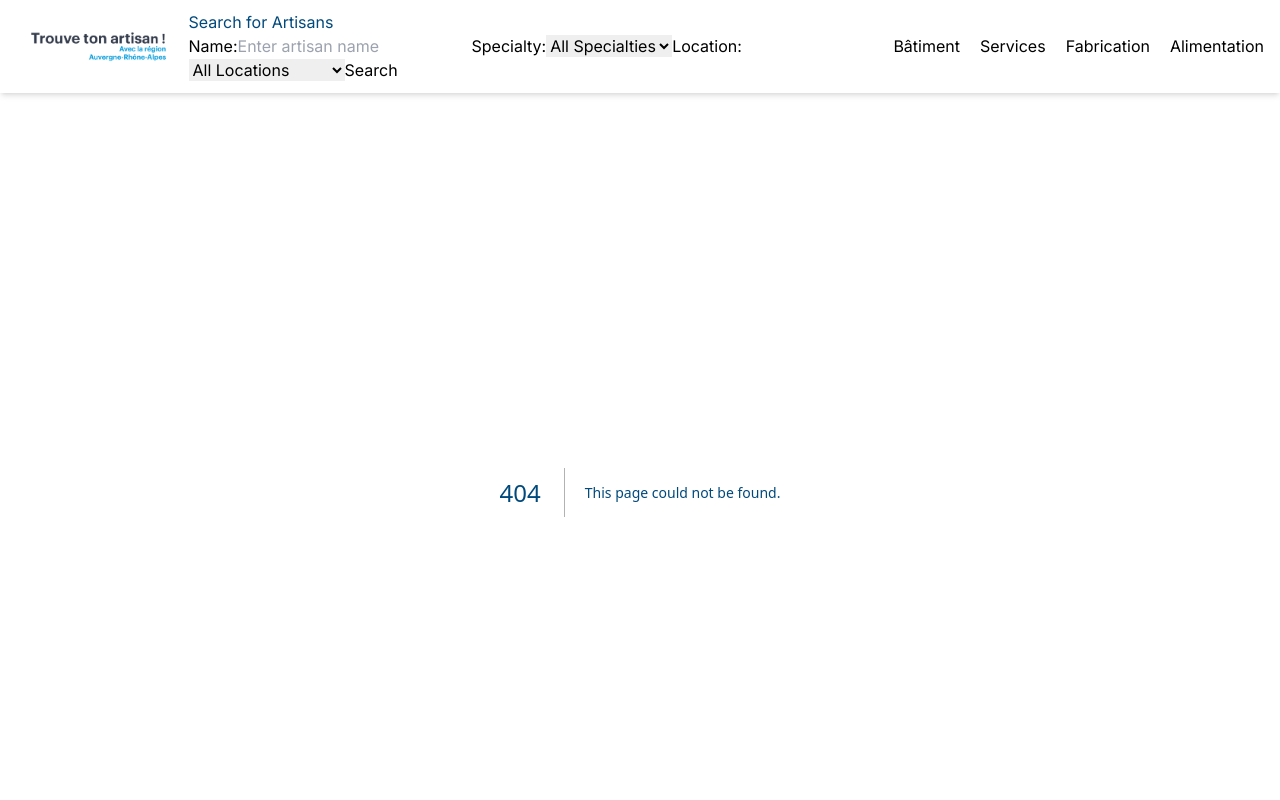
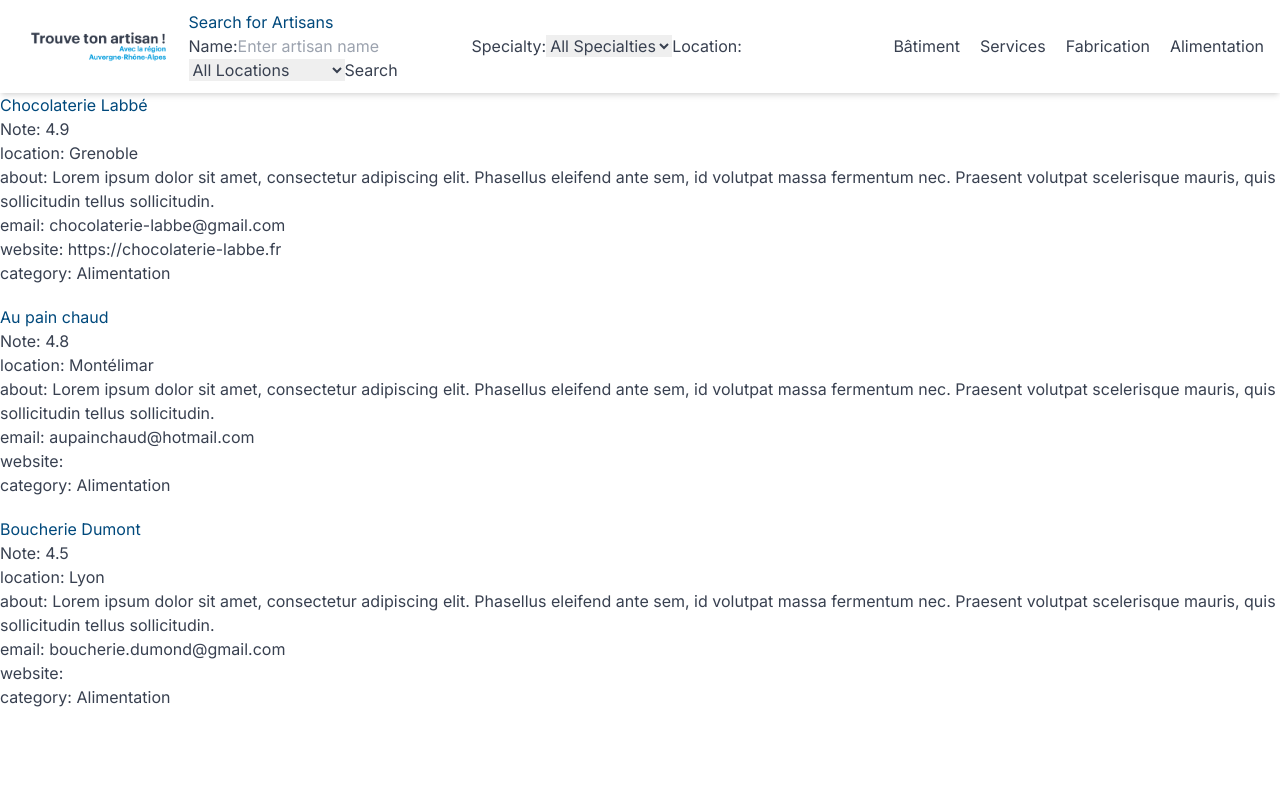
Before and after one commit to Rango-dz/trouve-ton-artisan, a Next.js app: page /categories/alimentation in a window 1280 px wide. Before the commit this address had no page. Shown: the top 800 px of the page. Built offline with nearby package versions, Linux system fonts and the light colour scheme.

Commit message:
updated category page

```diff
--- a/public/datas.json
+++ b/public/datas.json
@@ -8,7 +8,7 @@
 		"about": "Lorem ipsum dolor sit amet, consectetur adipiscing elit. Phasellus eleifend ante sem, id volutpat massa fermentum nec. Praesent volutpat scelerisque mauris, quis sollicitudin tellus sollicitudin. ",
 		"email":"v.bellemare@gmail.com",
 		"website":"https://plomberie-bellemare.com",
-		"category":"Bâtiment",
+		"category":"Batiment",
 		"top": false
 	},
 	{
@@ -80,7 +80,7 @@
 		"about": "Lorem ipsum dolor sit amet, consectetur adipiscing elit. Phasellus eleifend ante sem, id volutpat massa fermentum nec. Praesent volutpat scelerisque mauris, quis sollicitudin tellus sollicitudin. ",
 		"email":"boutot-menuiserie@gmail.com",
 		"website":"https://boutot-menuiserie.com",
-		"category":"Bâtiment",
+		"category":"Batiment",
 		"top": false
 	},
 	{
@@ -104,7 +104,7 @@
 		"about": "Lorem ipsum dolor sit amet, consectetur adipiscing elit. Phasellus eleifend ante sem, id volutpat massa fermentum nec. Praesent volutpat scelerisque mauris, quis sollicitudin tellus sollicitudin. ",
 		"email":"o-salmons@live.com",
 		"website":"",
-		"category":"Bâtiment",
+		"category":"Batiment",
 		"top": true
 	},
 	{
@@ -140,7 +140,7 @@
 		"about": "Lorem ipsum dolor sit amet, consectetur adipiscing elit. Phasellus eleifend ante sem, id volutpat massa fermentum nec. Praesent volutpat scelerisque mauris, quis sollicitudin tellus sollicitudin. ",
 		"email":"contact@mont-blanc-electricite.com",
 		"website":"https://mont-blanc-electricite.com",
-		"category":"Bâtiment",
+		"category":"Batiment",
 		"top": false
 	},
 	{
@@ -152,7 +152,7 @@
 		"about": "Lorem ipsum dolor sit amet, consectetur adipiscing elit. Phasellus eleifend ante sem, id volutpat massa fermentum nec. Praesent volutpat scelerisque mauris, quis sollicitudin tellus sollicitudin. ",
 		"email":"contact@truchon-traiteur.fr",
 		"website":"https://truchon-traiteur.fr",
-		"category":"Bâtiment",
+		"category":"Batiment",
 		"top": false
 	},
 	{
--- a/src/app/alimentation/page.js
+++ /dev/null
@@ -1,48 +0,0 @@
-'use client'
-
-import { useState } from 'react';
-import React from 'react';
-import datas from '/public/datas';
-import { Link } from 'lucide-react';
-
-const Alimentation = () => {
-  const category = "Alimentation";
-  const [dataId, setDataId] = useState(null);
-
-  const handleClick = (id) => {
-    setDataId(id);
-    localStorage.setItem('dataId', id)
-  };
-
-  return (
-    <>
-          <h1 className='flex justify-center p-5 '>Alimentation</h1>
-          <div className='grid grid-cols-1 gap-4 sm:grid-cols-2 md:grid-cols-3 lg:grid-cols-3 m-5'>
-
-              {datas.map(item => (
-                (category===item.category)
-                 && (
-
-                      <button
-                          key={item.id}
-                          onClick={() => handleClick(item.id)}
-                          className={`border-2 p-5 ${item.id === dataId ? 'bg-gray-200' : ''}`}
-                      >
-                        <Link href='pageArtisan'>
-                          <ul className="mb-2 text-2xl font-bold tracking-tight text-gray-900 dark:text-white">
-                            <li><h5>{item.name}</h5></li>
-                            <li>{item.category}</li>
-                            <li>{item.location}</li>
-                            <li>{item.note}</li>
-                          </ul>
-                        </Link>
-                </button>
-
-              )))}
-
-          </div>
-    </>
-  )
-}
-
-export default Alimentation;
--- a/src/app/artisan/[slug]/page.js
+++ b/src/app/artisan/[slug]/page.js
@@ -5,12 +5,6 @@ const artisan = async ({params}) => {
     const datas = await fetch('http://localhost:3000/datas.json').then((res) => res.json());
 
     const artisanProfile = datas.map(item => item.id === artisanID ? item : null);
-
-
-
-
-    console.log('item',artisanProfile[0].name)
-
 
   return (
     <>
--- a/src/app/batiment/page.js
+++ /dev/null
@@ -1,48 +0,0 @@
-'use client'
-
-import { useState } from 'react';
-import React from 'react';
-import datas from '/public/datas';
-import { Link } from 'lucide-react';
-
-const Batiment = () => {
-  const category = "Bâtiment";
-  const [dataId, setDataId] = useState(null);
-
-  const handleClick = (id) => {
-    setDataId(id);
-    localStorage.setItem('dataId', id)
-  };
-
-  return (
-    <>
-          <h1 className='flex justify-center p-5'>Bâtiment</h1>
-          <div className='grid grid-cols-1 gap-4 sm:grid-cols-2 md:grid-cols-3 lg:grid-cols-3 m-5'>
-
-              {datas.map(item => (
-                (category===item.category)
-                 && (
-
-                      <button
-                          key={item.id}
-                          onClick={() => handleClick(item.id)}
-                          className={`border-2 p-5 ${item.id === dataId ? 'bg-gray-200' : ''}`}
-                      >
-                        <Link href='pageArtisan'>
-                          <ul className="mb-2 text-2xl font-bold tracking-tight text-gray-900 dark:text-white">
-                            <li><h5>{item.name}</h5></li>
-                            <li>{item.category}</li>
-                            <li>{item.location}</li>
-                            <li>{item.note}</li>
-                          </ul>
-                        </Link>
-                </button>
-
-              )))}
-
-          </div>
-    </>
-  )
-}
-
-export default Batiment;
--- /dev/null
+++ b/src/app/categories/[slug]/page.js
@@ -0,0 +1,33 @@
+import Link from "next/link";
+
+const categories = async ({params}) => {
+    const artisanID = params.slug;
+    const datas = await fetch('http://localhost:3000/datas.json').then((res) => res.json());
+
+    const artisanProfile = datas.map(item => item.category.toLowerCase() === artisanID.toLowerCase() ? item : null);
+
+    console.log(artisanProfile);
+
+  return (
+    <>
+        <div className="flex w-full flex-col items-center justify-center gap-5">
+        {artisanProfile.map((item, index) => (
+    item && (
+        <div key={index}>
+            <h2>{item.name}</h2>
+            <p>{item.speciality}</p>
+            <p>Note: {item.note}</p>
+            <p>location: {item.location}</p>
+            <p>about: {item.about}</p>
+            <p>email: {item.email}</p>
+            <p>website: {item.website}</p>
+            <p>category: {item.category}</p>
+        </div>
+    )
+))}
+        </div>
+    </>
+  )
+}
+
+export default categories
--- a/src/app/context/dataId.js
+++ /dev/null
@@ -1,20 +0,0 @@
-'use client'
-
-import { createContext, useContext, useState } from "react"
-
-const DataIdContext = createContext({})
-
-export const DataIdContextProvider = ({Children}) => {
-
-    const [dataId, setDataId] = useState('')
-
-
-    return(
-        <>
-            <DataIdContext.Provider value={{dataId, setDataId}}>
-                {Children}
-            </DataIdContext.Provider>
-        </>
-    )
-}
-export const useDataIdContext = ()=> useContext(DataIdContext)
--- a/src/app/fabrication/page.js
+++ /dev/null
@@ -1,49 +0,0 @@
-'use client'
-
-import { useState } from 'react';
-import React from 'react';
-import datas from '/public/datas';
-import { Link } from 'lucide-react';
-
-const Fabrication = () => {
-  const category = "Fabrication";
-  const [dataId, setDataId] = useState(null);
-
-  const handleClick = (id) => {
-    setDataId(id);
-    localStorage.setItem('dataId', id)
-  };
-
-  return (
-    <>
-    <div>
-          <h1 className='flex justify-center p-5'>Fabrication</h1>
-          <div className='grid grid-cols-1 gap-4 sm:grid-cols-2 md:grid-cols-3 lg:grid-cols-3 m-5'>
-
-              {datas.map(item => (
-                (category===item.category)
-                 && (
-
-                      <button
-                          key={item.id}
-                          onClick={() => handleClick(item.id)}
-                          className={`border-2 p-5 ${item.id === dataId ? 'bg-gray-200' : ''}`}
-                      >
-                        <Link href='pageArtisan'>
-                          <ul className="mb-2 text-2xl font-bold tracking-tight text-gray-900 dark:text-white">
-                            <li><h5>{item.name}</h5></li>
-                            <li>{item.category}</li>
-                            <li>{item.location}</li>
-                            <li>{item.note}</li>
-                          </ul>
-                        </Link>
-                </button>
-              )))}
-
-          </div>
-          </div>
-    </>
-  )
-}
-
-export default Fabrication;
--- a/src/app/search/page.js
+++ b/src/app/search/page.js
@@ -5,6 +5,5 @@ import React from 'react'
 export default function page() {
   return (
     <SearchForm />
-
   )
 }
--- a/src/components/NavBar.js
+++ b/src/components/NavBar.js
@@ -7,21 +7,14 @@ import Link from 'next/link';
 
 const NavBar = ({ onSearch }) => {
     const [isClick, setIsClick] = useState(false);
-    const [searchTerm, setSearchTerm] = useState('');
 
     const handleToggleClick = () => {
         setIsClick(!isClick);
     };
 
-    const handleInputChange = (event) => {
-        setTimeout(function () {
-            setSearchTerm(event.target.value);
-        }, 300)
-    };
 
-    const handleSearch = () => {
-        onSearch(searchTerm);
-    };
+
+
 
     return (
             <nav className='navbar-nav w-full bg-white shadow-md flex items-center justify-between px-4'>
@@ -46,10 +39,10 @@ const NavBar = ({ onSearch }) => {
                 {/* Liens de navigation */}
                 <div className='hidden lg:flex'>
                     <ul className='flex gap-5'>
-                        <li className='hover:border-b-2'><Link href='/batiment'>Bâtiment</Link></li>
-                        <li className='hover:border-b-2'><Link href='/services'>Services</Link></li>
-                        <li className='hover:border-b-2'><Link href='fabrication'>Fabrication</Link></li>
-                        <li className='hover:border-b-2'><Link href='alimentation'>Alimentation</Link></li>
+                        <li className='hover:border-b-2'><Link href='/categories/batiment'>Bâtiment</Link></li>
+                        <li className='hover:border-b-2'><Link href='/categories/services'>Services</Link></li>
+                        <li className='hover:border-b-2'><Link href='/categories/fabrication'>Fabrication</Link></li>
+                        <li className='hover:border-b-2'><Link href='/categories/alimentation'>Alimentation</Link></li>
                     </ul>
                 </div>
                 {/* Menu déroulant pour les petits écrans */}
@@ -60,10 +53,10 @@ const NavBar = ({ onSearch }) => {
                 {isClick && (
                 <div className='m-2 translate-y-36 transition-all ease-in-out delay-500 z-50 absolute right-0 bg-white border shadow border-t-0 rounded-b-md p-4 mr-0 border-r-0'>
                     <ul className='flex flex-col justify-end'>
-                        <li className='m-2'><Link href='/batiment'>Bâtiment</Link></li>
-                        <li className='m-2'><Link href='/services'>Services</Link></li>
-                        <li className='m-2'><Link href='fabrication'>Fabrication</Link></li>
-                        <li className='m-2'><Link href='alimentation'>Alimentation</Link></li>
+                        <li className='m-2'><Link href='/categories/batiment'>Bâtiment</Link></li>
+                        <li className='m-2'><Link href='/categories/services'>Services</Link></li>
+                        <li className='m-2'><Link href='/categories/fabrication'>Fabrication</Link></li>
+                        <li className='m-2'><Link href='/categories/alimentation'>Alimentation</Link></li>
                     </ul>
                 </div>
                 )}
```
